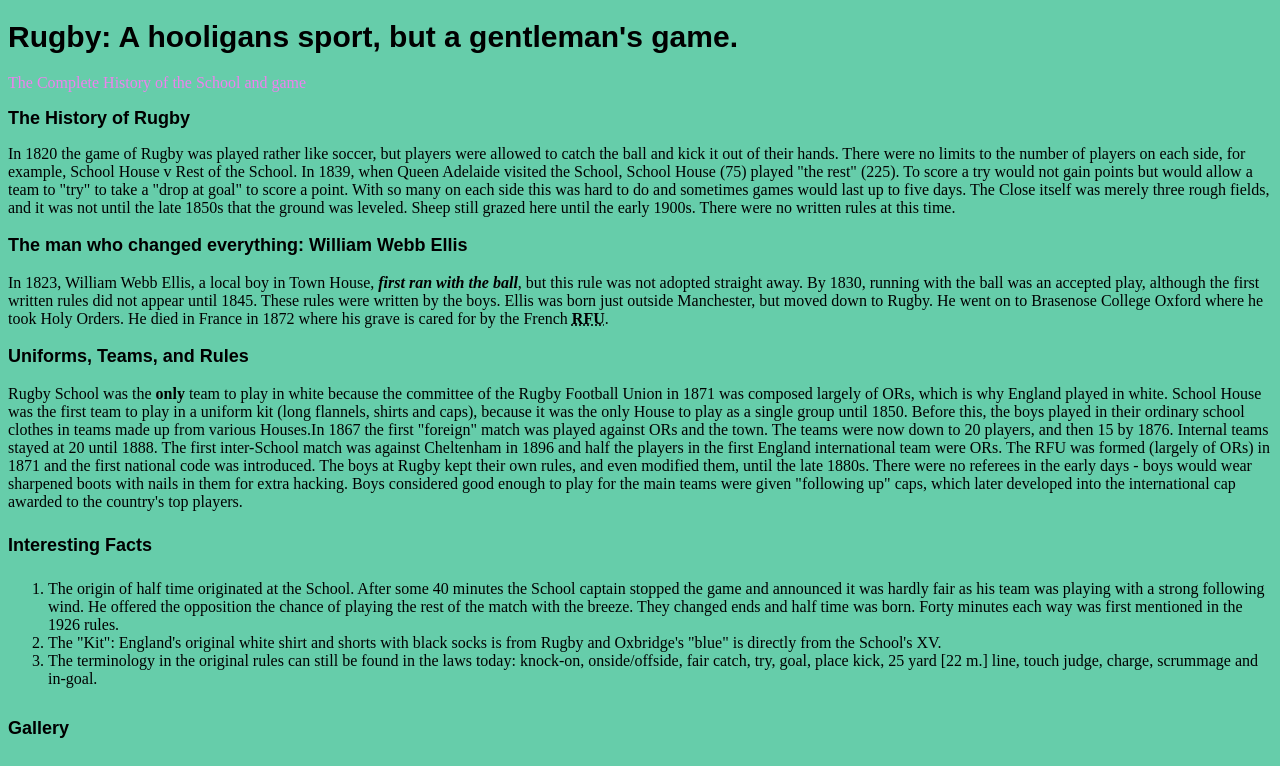
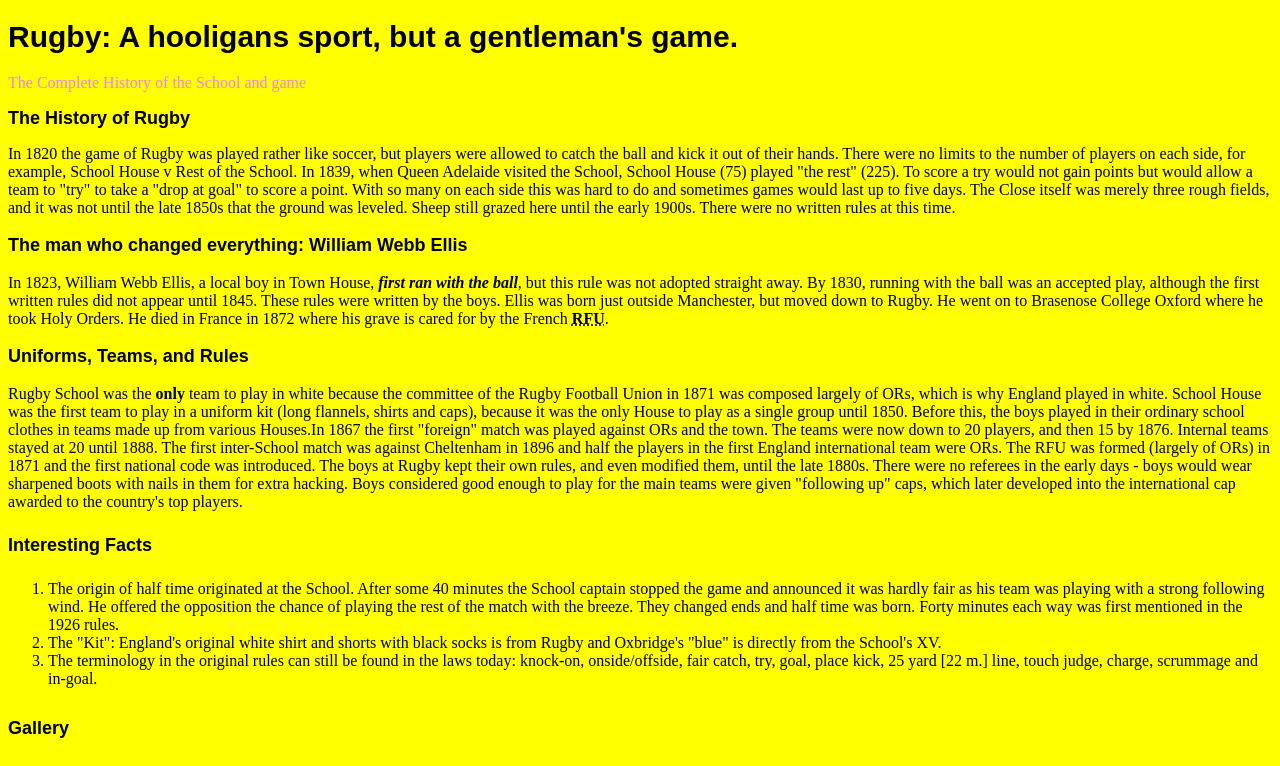
Before and after one commit to RandallWyatt/dws1, a plain HTML site: page index.html in a window 1280 px wide. Shown: the top 766 px of the page. Drawn offline with Linux system fonts and the light colour scheme.

Commit message:
BG color changed

```diff
--- a/index.html
+++ b/index.html
@@ -6,7 +6,7 @@
         Rugby: A History
     </title>
     <style>
-       body{background-color: rgb(102, 205, 170);
+       body{background-color:   rgb(255, 255, 0);
        }
        h1{font-family: Arial, veranda, serif; font-size: 30px; font-weight: bolder;
 
```
